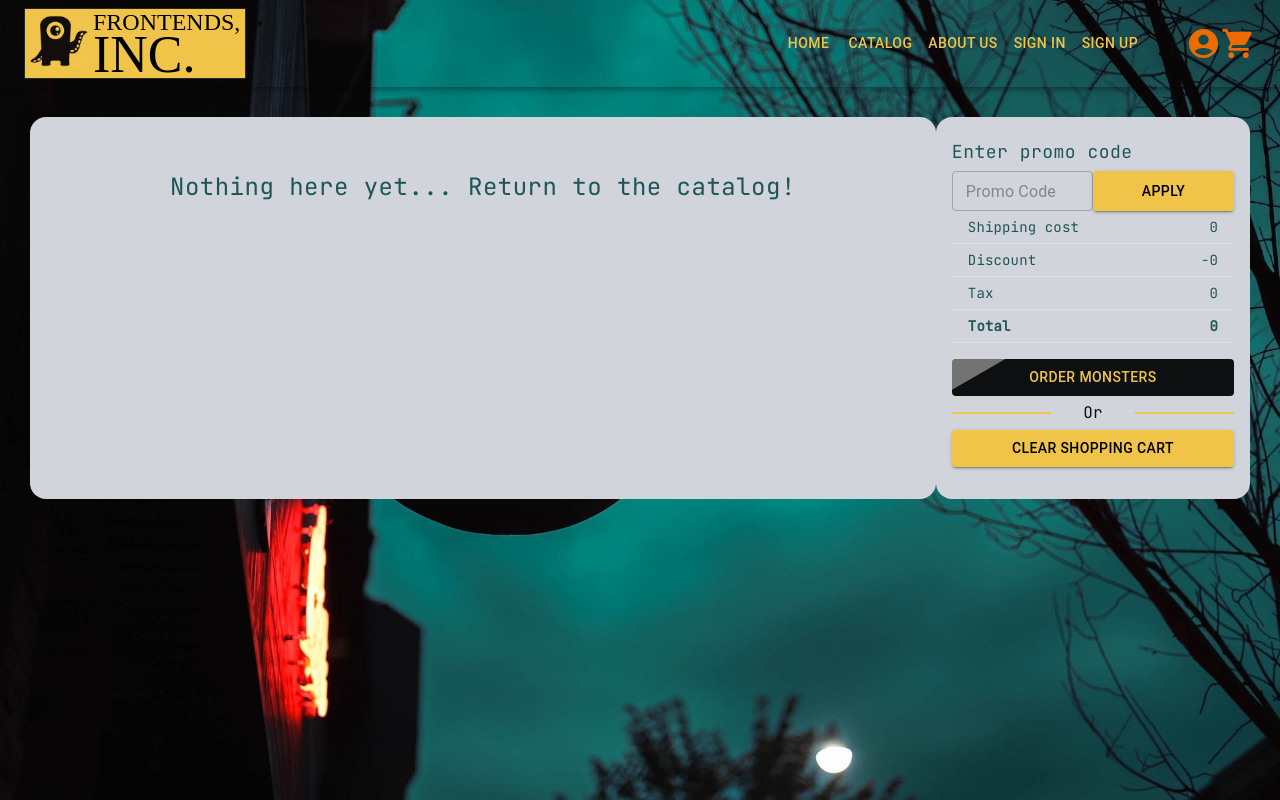
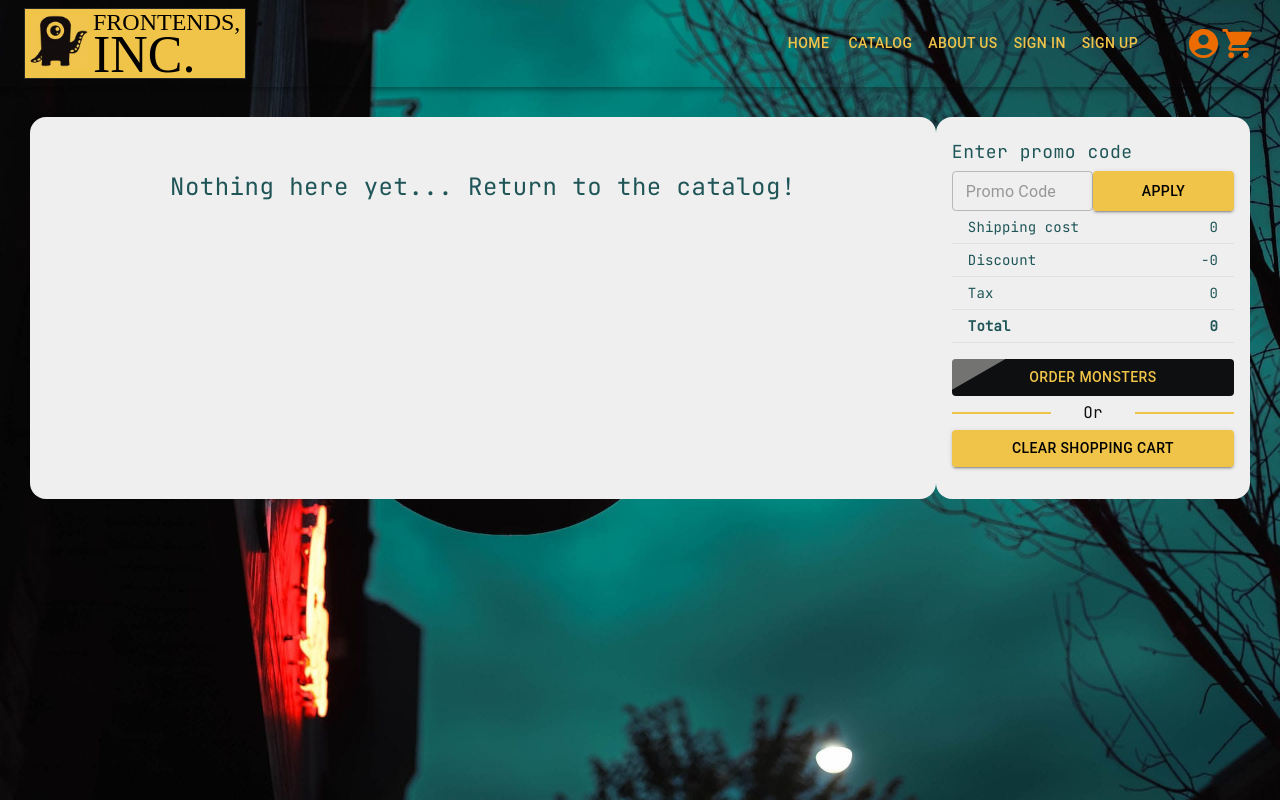
Before and after one commit to maximiloi/eCommerce-Application, a React (Vite) app in the folder monster-shop/: page /cart in a window 1280 px wide. Built offline with nearby package versions, Linux system fonts and the light colour scheme; a web font is replaced by a local one; what @commercetools/sdk-client-v2 would draw is missing.

Commit message:
fix: lighter bg-color

```diff
--- a/monster-shop/src/sass/pages/_cartPage.scss
+++ b/monster-shop/src/sass/pages/_cartPage.scss
@@ -4,7 +4,7 @@
   & > * {
     padding: 1rem;
     border-radius: 1rem;
-    background-color: variables.$color-light-s;
+    background-color: variables.$color-light-xs;
   }
 
   &__link {
```
